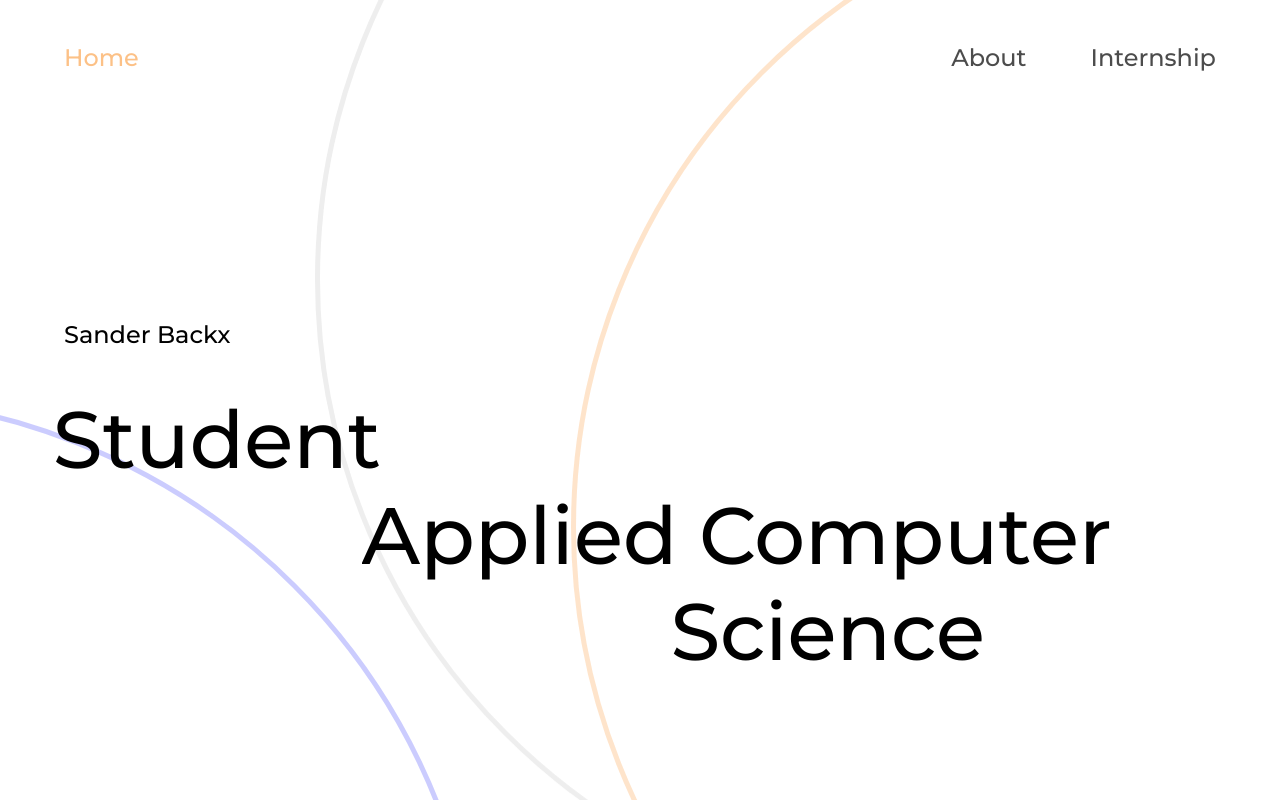
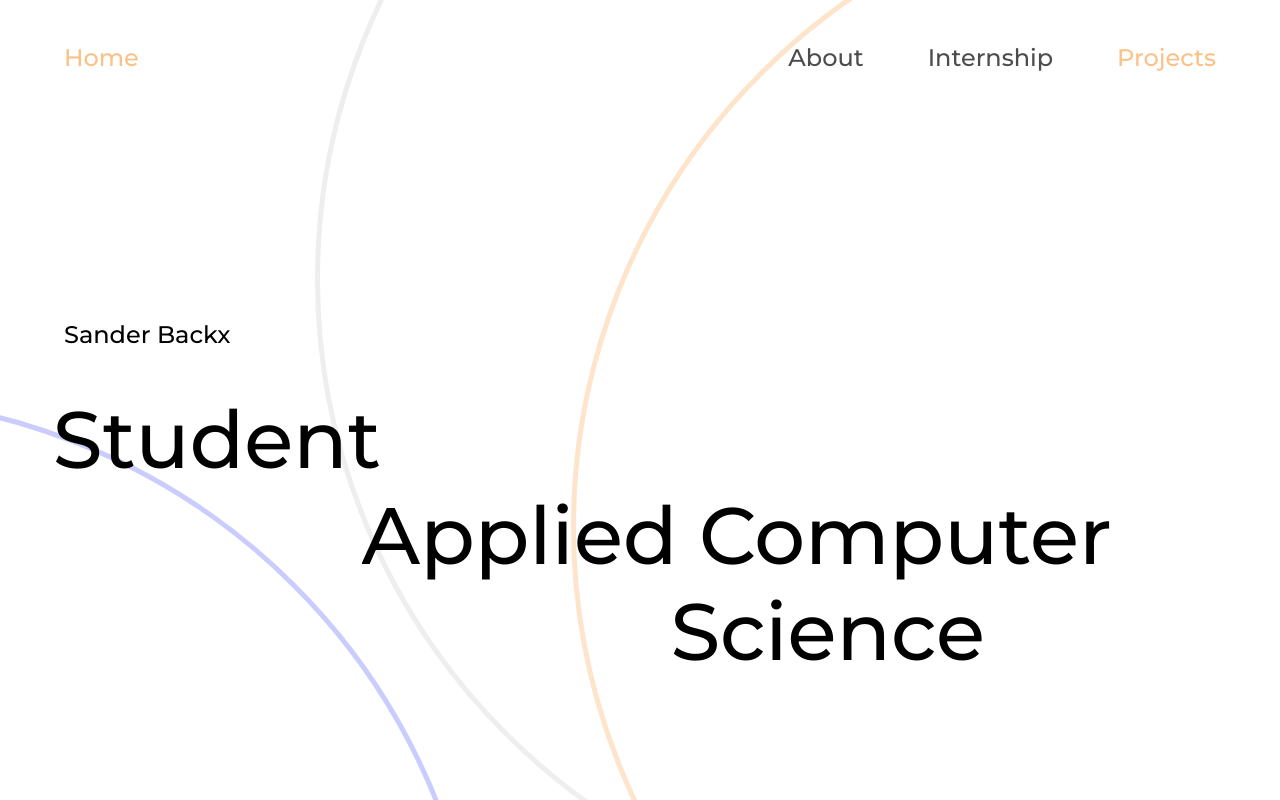
Before and after one commit to The-Sander/Portfolio, a Vue app: page / in a window 1280 px wide. Shown: the top 800 px of the page. Built offline with nearby package versions, Linux system fonts and the light colour scheme.

Commit message:
scroll fix

```diff
--- a/src/App.vue
+++ b/src/App.vue
@@ -9,18 +9,12 @@
             <router-link to="/about">About</router-link>
           </li>
           <li><router-link to="/internship">Internship</router-link></li>
-          <!-- <li><router-link to="/">Projects</router-link></li> -->
+          <li><router-link to="/#work" exact>Projects</router-link></li>
         </ul>
       </div>
     </nav>
-    <router-view v-slot="{ Component, route }">
-      <transition
-        v-on:before-leave="beforeLeave"
-        v-on:enter="onEnter"
-        name="fade"
-        mode="out-in"
-        :enter-leave-class="route.meta.leaveClass"
-      >
+    <router-view v-slot="{ Component }">
+      <transition v-on:before-leave="beforeLeave" name="fade" mode="out-in">
         <component :is="Component" />
       </transition>
     </router-view>
@@ -66,28 +60,16 @@ export default {
       gsap.to(loadbg, { visibility: "visible" });
       tl.to(loading, {
         css: { scaleX: 25, scaleY: 25 },
-        duration: 0.3,
+        duration: 0.5,
       }).to(loading, {
         css: { scaleX: 0, scaleY: 0 },
-        duration: 0.3,
+        duration: 0.5,
       });
 
       gsap.to(loadbg, { visibility: "hidden", delay: 1 });
-    },
-    onEnter() {
-      console.log("entered");
     },
   },
 };
 </script>
 
-<style>
-#app {
-  font-family: Avenir, Helvetica, Arial, sans-serif;
-  -webkit-font-smoothing: antialiased;
-  -moz-osx-font-smoothing: grayscale;
-  text-align: center;
-  color: #2c3e50;
-  margin-top: 60px;
-}
-</style>
+<style></style>
--- a/src/router/index.js
+++ b/src/router/index.js
@@ -1,8 +1,4 @@
-import {
-  createRouter,
-  createWebHistory,
-  createWebHashHistory,
-} from "vue-router";
+import { createRouter, createWebHistory } from "vue-router";
 import Home from "../pages/Home.vue";
 import About from "../pages/About.vue";
 import Internship from "../pages/Internship.vue";
@@ -11,12 +7,24 @@ import Selfdriving from "../pages/Selfdriving.vue";
 import Project4 from "../pages/Project4.vue";
 import BotRoss from "../pages/BotRoss.vue";
 import Crypto from "../pages/Crypto.vue";
+if ("scrollRestoration" in history) {
+  history.scrollRestoration = "manual";
+}
 
 const router = createRouter({
-  history: createWebHashHistory(),
+  history: createWebHistory(),
+  mode: "history",
   routes: [
     {
       path: "/",
+      component: Home,
+      meta: {
+        enterClass: "fade-enter-to",
+        leaveClass: "fade-enter-from",
+      },
+    },
+    {
+      path: "/home",
       component: Home,
       meta: {
         enterClass: "fade-enter-to",
@@ -83,16 +91,17 @@ const router = createRouter({
   scrollBehavior(to, from, savedPosition) {
     return new Promise((resolve, reject) => {
       setTimeout(() => {
-        if (to.hash) {
+        if (savedPosition) {
+          resolve({ ...savedPosition });
+        } else if (to.hash) {
           resolve({
-            selector: to.hash,
+            el: to.hash,
+            behavior: "smooth",
           });
-        } else if (savedPosition) {
-          resolve({ left: savedPosition.left, top: savedPosition.top });
         } else {
           resolve({ left: 0, top: 0 });
         }
-      }, 200);
+      }, 400);
     });
   },
 });
```
